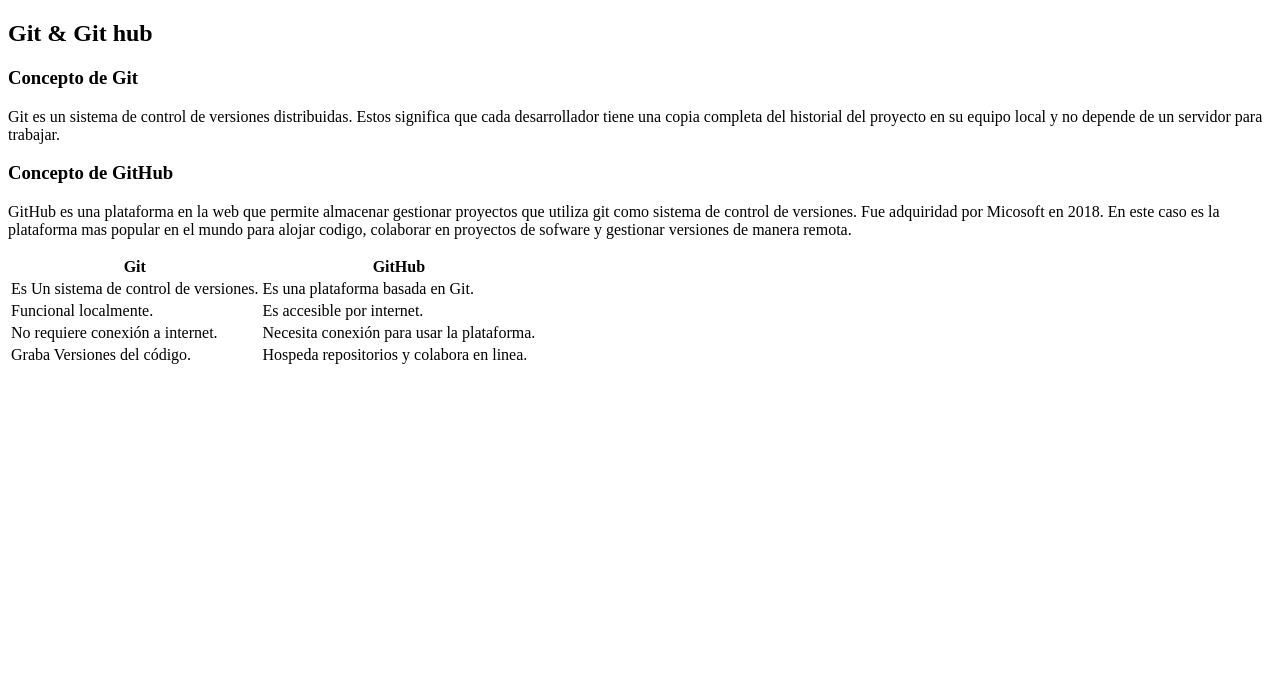
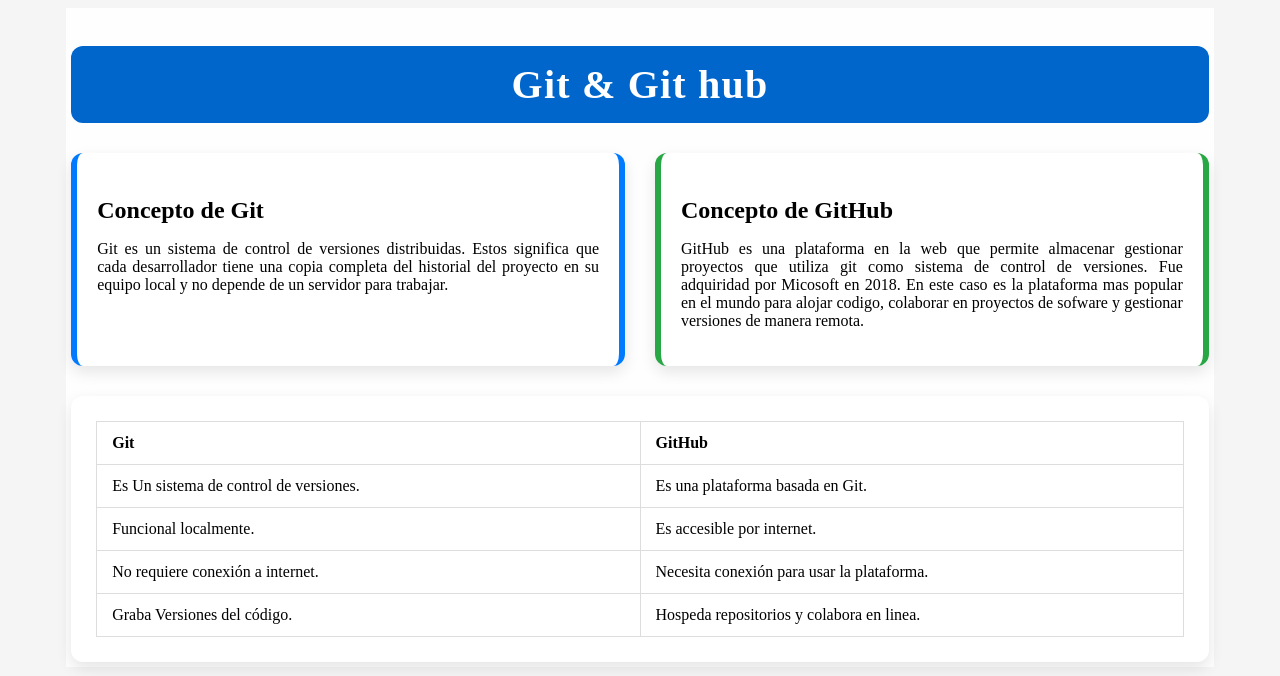
Before and after one commit to miguelhurtad0/ejercicio, a plain HTML site: page index.html in a window 1280 px wide. Drawn offline with Linux system fonts and the light colour scheme.

Commit message:
web con estilos

```diff
--- /dev/null
+++ b/css/styles.css
@@ -0,0 +1,123 @@
+body {
+    background-color: #f5f5f5;
+}
+
+.contenido {
+    background-color: #fffefe;
+    max-width: 90%;
+    margin: 0 auto;
+    padding: 5px;
+}
+
+h2 {
+    font-size: 40px;
+    background-color: #0066cc;
+    color: white;
+    padding: 15px 25px;
+    border-radius: 12px;
+    font-weight: 600;
+    letter-spacing: 1.2px;
+    margin-bottom: 30px;
+    text-align: center;
+}
+
+.contenido-tarjeta {
+  display: flex;
+  gap: 30px;
+  margin-bottom: 30px;
+  flex-wrap: wrap;
+}
+
+.tarjetas {
+  background-color: white;
+  padding: 20px;
+  border-radius: 12px;
+  box-shadow: 0 6px 15px rgba(0, 0, 0, 0.1);
+  flex: 1;
+  min-width: 300px;
+  text-align: justify;
+}
+
+.tarjetas:hover {
+  transform: translateY(-5px);
+}
+
+.tarjetas h3 {
+  font-weight: 600;
+  font-size: 24px;
+  margin-bottom: 15px;
+}
+
+.tarjeta-Git {
+  border-left: 6px solid #007bff;
+  border-right: 6px solid #007bff;
+}
+
+.tarjeta-GitHub {
+  border-left: 6px solid #28a745;
+  border-right: 6px solid #28a745;
+}
+
+.contenedor-tabla {
+  background-color: white;
+  padding: 25px;
+  border-radius: 12px;
+  box-shadow: 0 6px 15px rgba(0, 0, 0, 0.1);
+}
+
+.tabla-diferencias {
+  width: 100%;
+  border-collapse: collapse;
+  table-layout: fixed;
+}
+
+.tabla-diferencias th,
+.tabla-diferencias td {
+  border: 1px solid #ddd;
+  padding: 12px 15px;
+  text-align: left;
+}
+/*
+.seccion-beneficios {
+  background-color: #ffffff;
+  padding: 30px;
+  margin-bottom: 40px;
+  border-radius: 12px;
+  box-shadow: 0 6px 15px rgba(0, 0, 0, 0.1);
+}
+
+.seccion-beneficios h3 {
+  font-size: 30px;
+  color: #0066cc;
+  margin-bottom: 25px;
+  text-align: center;
+}
+
+.lista-beneficios {
+  display: grid;
+  grid-template-columns: repeat(auto-fit, minmax(260px, 1fr));
+  gap: 25px;
+}
+
+.beneficio {
+  padding: 20px;
+  border-radius: 10px;
+  box-shadow: 0 4px 12px rgba(0, 0, 0, 0.05);
+  transition: transform 0.3s ease;
+}
+
+.beneficio:hover {
+  transform: translateY(-5px);
+}
+
+.beneficio h4 {
+  font-size: 20px;
+  color: #333;
+  margin-bottom: 10px;
+}
+
+.beneficio p {
+  font-size: 16px;
+  color: #444;
+  text-align: justify;
+}
--- a/index.html
+++ b/index.html
@@ -3,13 +3,14 @@
 <head>
     <meta charset="UTF-8">
     <meta name="viewport" content="width=device-width, initial-scale=1.0">
+    <link rel="stylesheet" href="css/styles.css">
     <title>GitHub</title>
 </head>
 <body>
     <div class="contenido">
         <h2>Git & Git hub</h2>
         <div class="contenido-tarjeta">
-            <div class="Tarjetas tarjeta-Git">
+            <div class="tarjetas tarjeta-Git">
                 <h3>Concepto de Git</h3>
                 <p>
                     Git es un sistema de control de versiones distribuidas. Estos significa que cada desarrollador tiene una copia completa del historial del proyecto en su equipo local y no depende de un servidor para trabajar.
@@ -25,7 +26,7 @@
         </div>
 
         <div class="contenedor-tabla">
-            <table class="Tabla-diferencias">
+            <table class="tabla-diferencias">
                 <thread>
                     <tr>
                         <th>Git</th>
```
